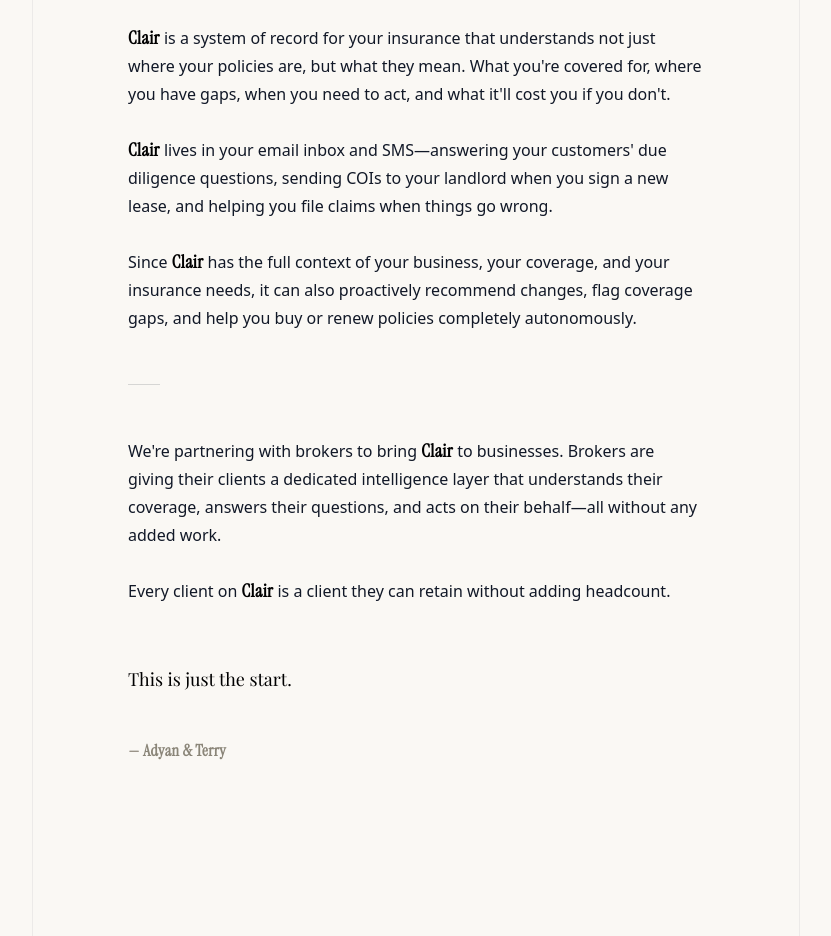
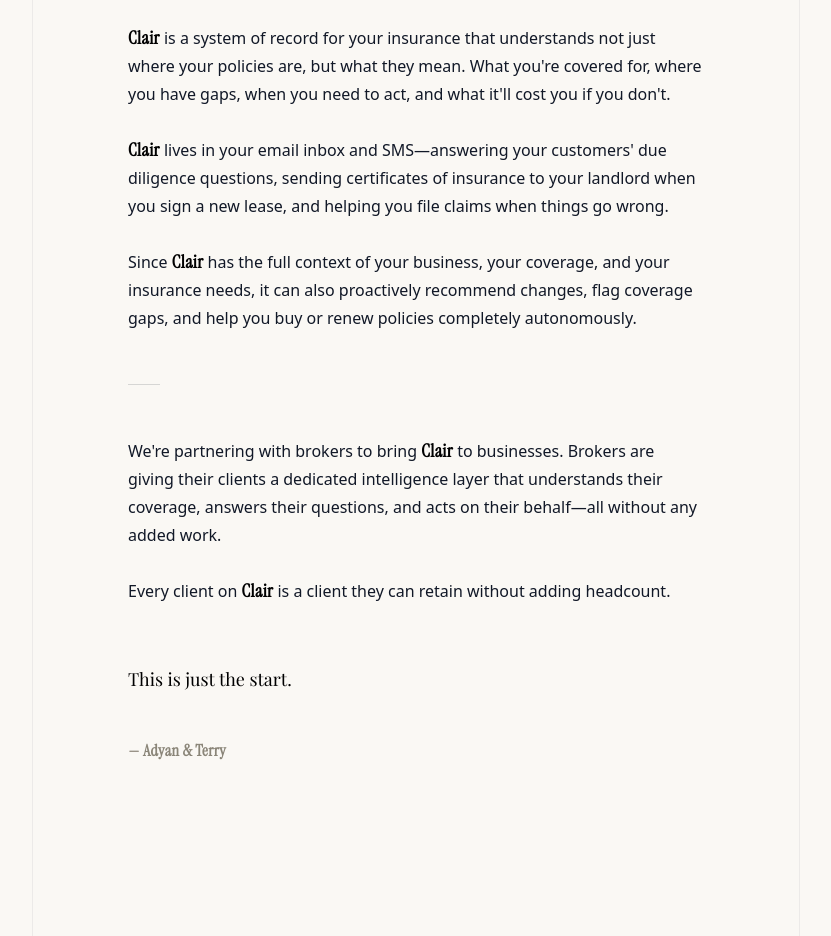
Before and after one commit to AdyanTanver/claire-demo, a Next.js app: page / in a window 1280 px wide. Shown: the part 1400-2336 px from the top of the page, without its empty margins (224-1055 px from the left). Built offline with nearby package versions, Linux system fonts and the light colour scheme.

Commit message:
Update text in Home component: replace abbreviation with full term "certificates of insurance" for clarity and improved user understanding.

```diff
--- a/src/app/page.tsx
+++ b/src/app/page.tsx
@@ -115,7 +115,7 @@
             <p>
               <BrandName>Clair</BrandName> lives in your email inbox and
               SMS&mdash;answering your customers&apos; due diligence questions,
-              sending COIs to your landlord when you sign a new lease, and
+              sending certificates of insurance to your landlord when you sign a new lease, and
               helping you file claims when things go wrong.
             </p>
           </FadeIn>
```
